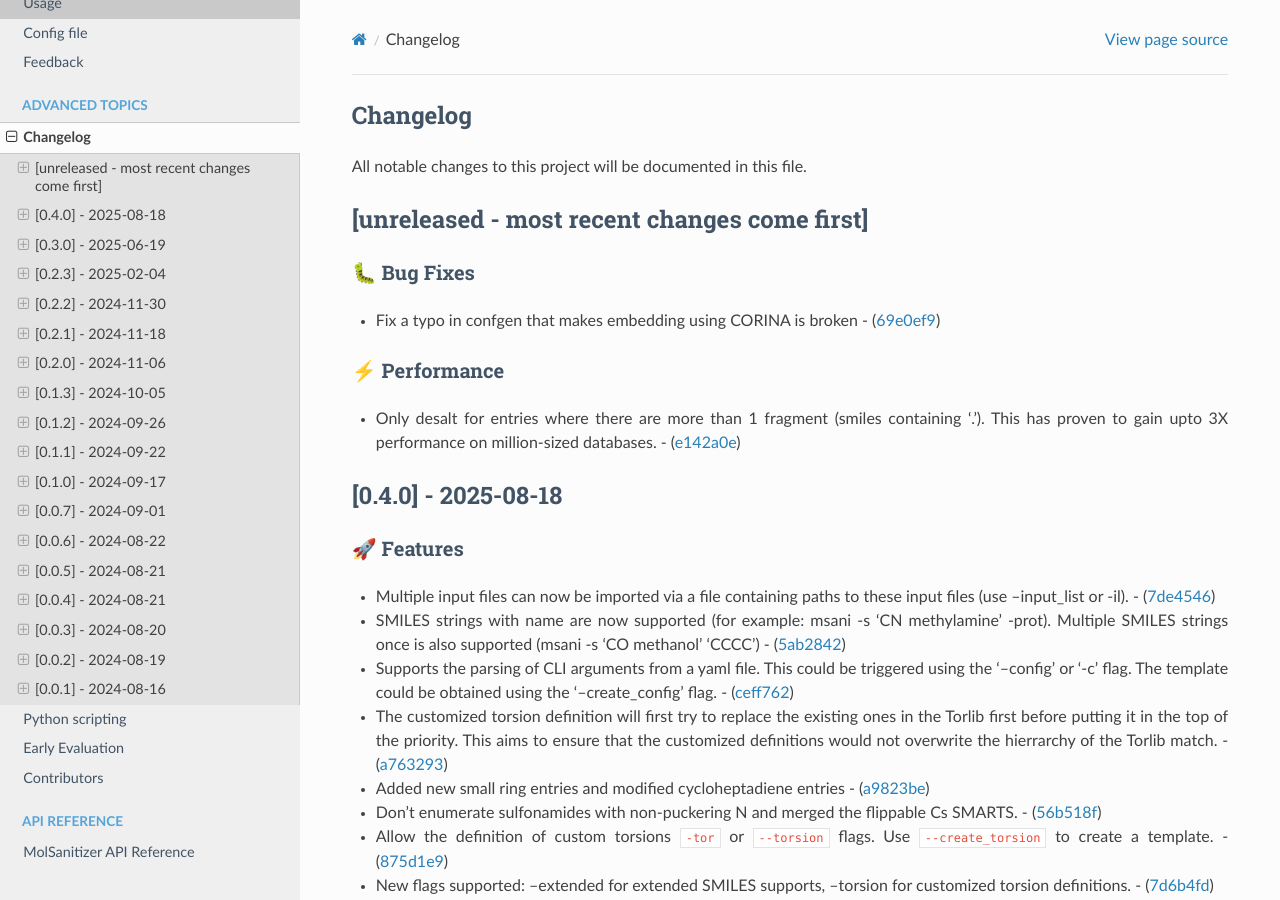
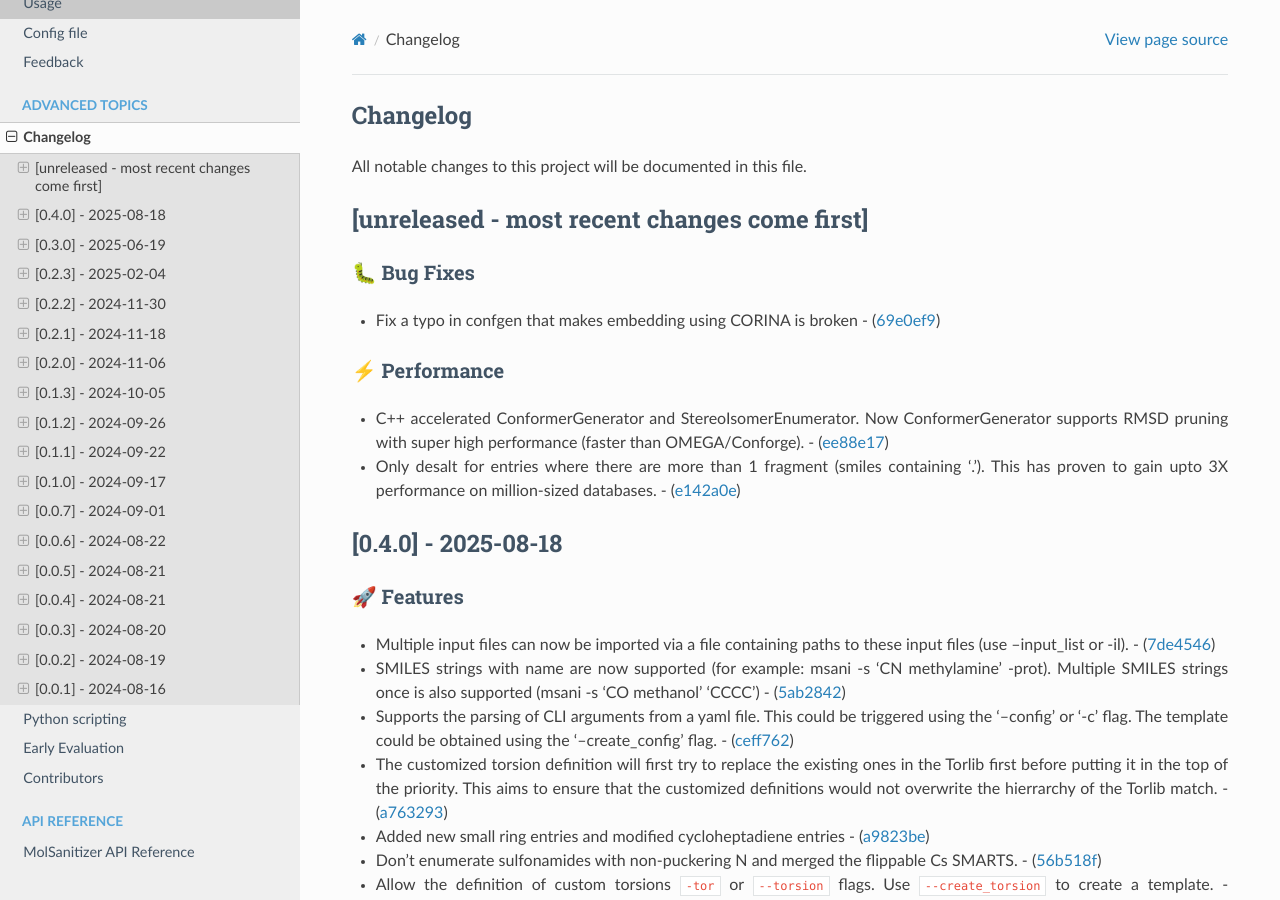
Before and after one commit to Carlssonlab/MolSanitizer, a Sphinx documentation site: the page built from docs/source/changes.rst, in a window 1280 px wide and 900 px high. Built offline with Sphinx 7.4.7 and the Read the Docs theme 3.1.0, drawn with Linux system fonts in a browser that asks for light colours.

Commit message:
Update changelog for tag main

```diff
--- a/docs/source/changes.rst
+++ b/docs/source/changes.rst
@@ -15,6 +15,10 @@ All notable changes to this project will be documented in this file.
 ⚡ Performance
 ~~~~~~~~~~~~~~
 
+-  C++ accelerated ConformerGenerator and StereoIsomerEnumerator. Now
+   ConformerGenerator supports RMSD pruning with super high performance
+   (faster than OMEGA/Conforge). -
+   (`ee88e17 <https://github.com/phonglam3103/MolSanitizer/commit/ee88e1726b55c045a20803a0f0f9d5b154253715>`__)
 -  Only desalt for entries where there are more than 1 fragment (smiles
    containing ‘.’). This has proven to gain upto 3X performance on
    million-sized databases. -
```
Also changed, not shown: CHANGELOG.md (+1 -0 lines).
